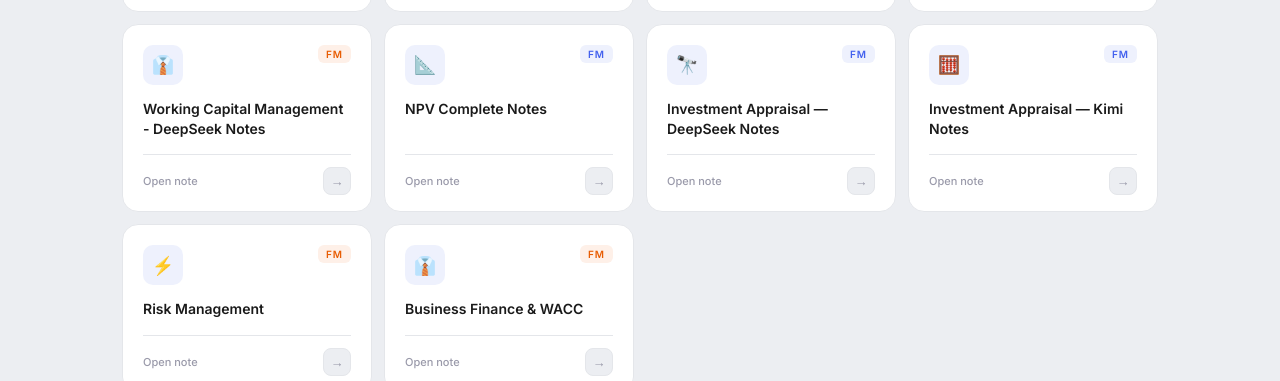
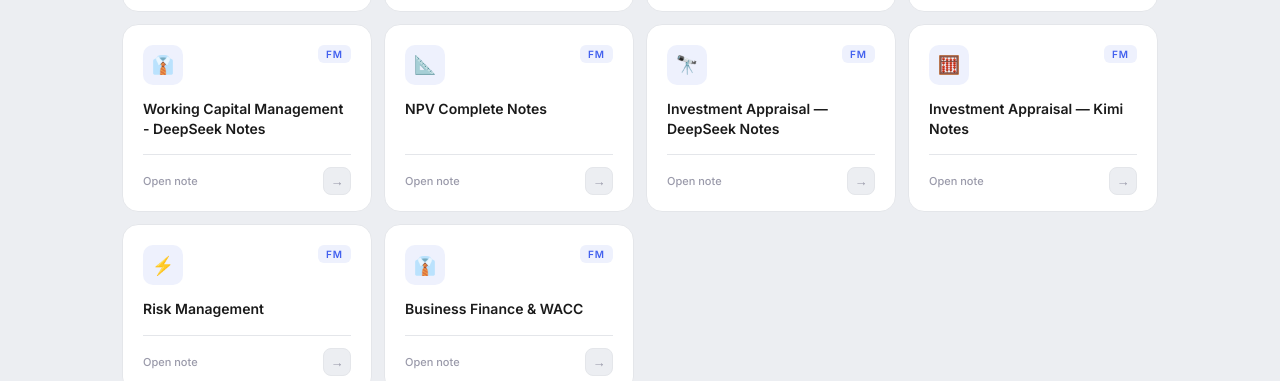
Before and after one commit to Iftakhar20/acca-notes, a plain HTML site: page index.html in a window 1280 px wide. Shown: the part 330-711 px from the top of the page. Drawn offline with Linux system fonts and the light colour scheme.

Commit message:
Update index.html

```diff
--- a/index.html
+++ b/index.html
@@ -264,7 +264,7 @@ body {
       <a class="card card-fm" href="FM/FM_Working_Capital_Management_DeepSeek_Notes.html">
         <div class="card-top">
           <div class="card-emoji-wrap emoji-fm">👔</div>
-          <span class="card-badge badge-tx">FM</span>
+          <span class="card-badge badge-fm">FM</span>
         </div>
         <span class="card-name">Working Capital Management - DeepSeek Notes</span>
         <div class="card-footer"><span class="card-open">Open note</span><span class="card-arrow">→</span></div>
@@ -300,7 +300,7 @@ body {
       <a class="card card-fm" href="FM/FM_Risk_Management_Notes.html">
         <div class="card-top">
           <div class="card-emoji-wrap emoji-fm">⚡</div>
-          <span class="card-badge badge-tx">FM</span>
+          <span class="card-badge badge-fm">FM</span>
         </div>
         <span class="card-name">Risk Management</span>
         <div class="card-footer"><span class="card-open">Open note</span><span class="card-arrow">→</span></div>
@@ -309,7 +309,7 @@ body {
       <a class="card card-fm" href="FM/FM_Business_Finance_WACC.html">
         <div class="card-top">
           <div class="card-emoji-wrap emoji-fm">👔</div>
-          <span class="card-badge badge-tx">FM</span>
+          <span class="card-badge badge-fm">FM</span>
         </div>
         <span class="card-name">Business Finance & WACC</span>
         <div class="card-footer"><span class="card-open">Open note</span><span class="card-arrow">→</span></div>
```
